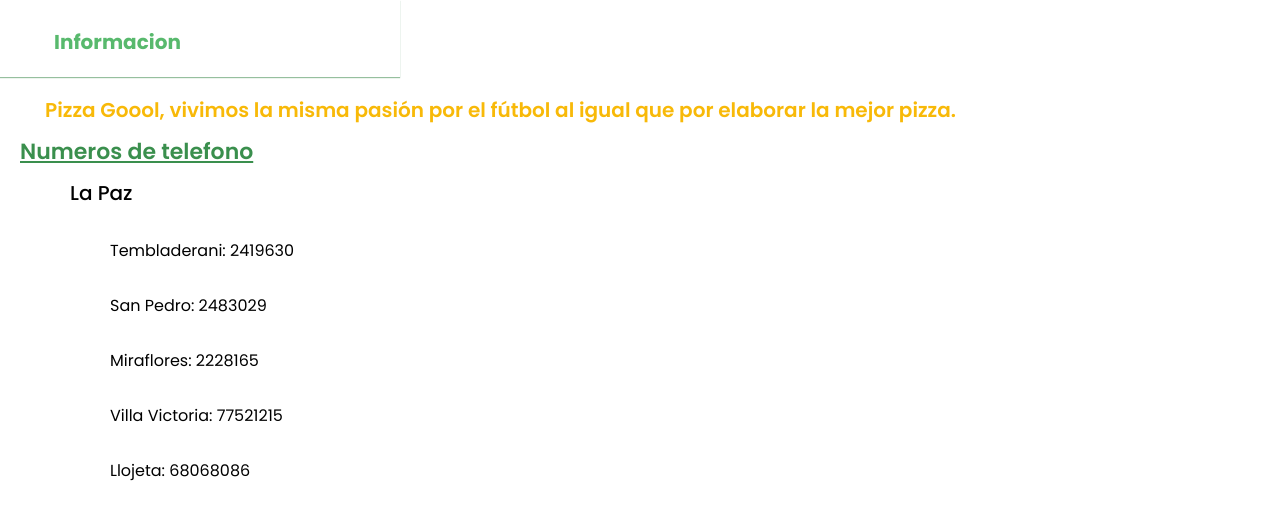
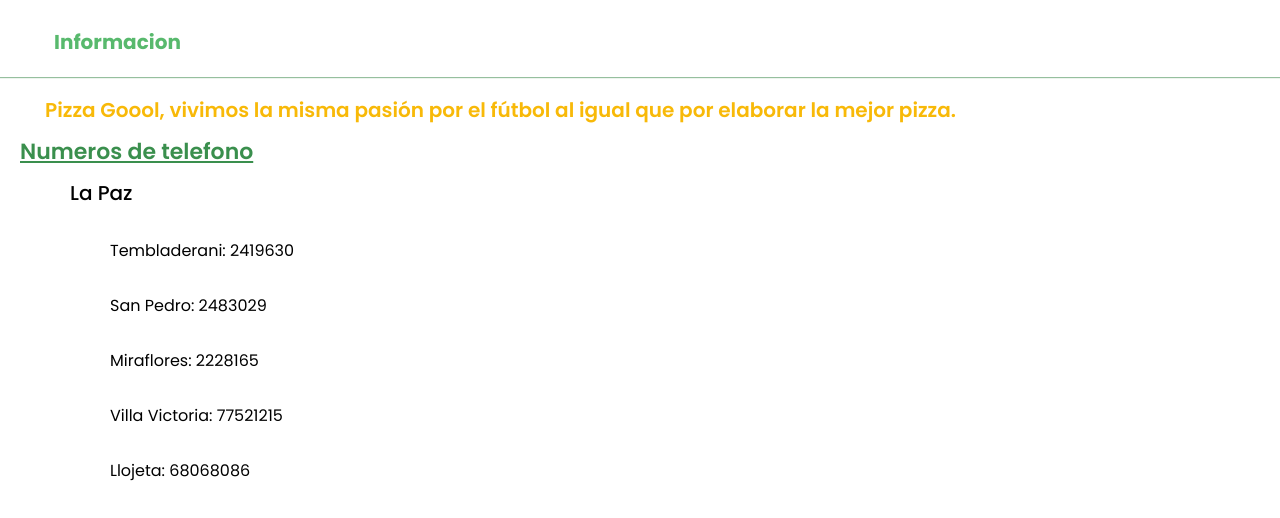
Before and after one commit to Chesco216/Project-Restaurant, a React (Vite) app in the folder FinalProject/: page / in a window 1280 px wide. Shown: the top 518 px of the page. Built offline with nearby package versions, Linux system fonts and the light colour scheme; some icons are missing.

Commit message:
Fixed/InfoHead

```diff
--- a/FinalProject/src/components/InfoHead.css
+++ b/FinalProject/src/components/InfoHead.css
@@ -5,7 +5,7 @@
     top: 0;
     padding-left: 10px;
     /* background-color: #58B96D; */
-    width: 390px;
+    width: 100vw;
     height: 77px;
     display: flex;
     justify-content: left;
```
